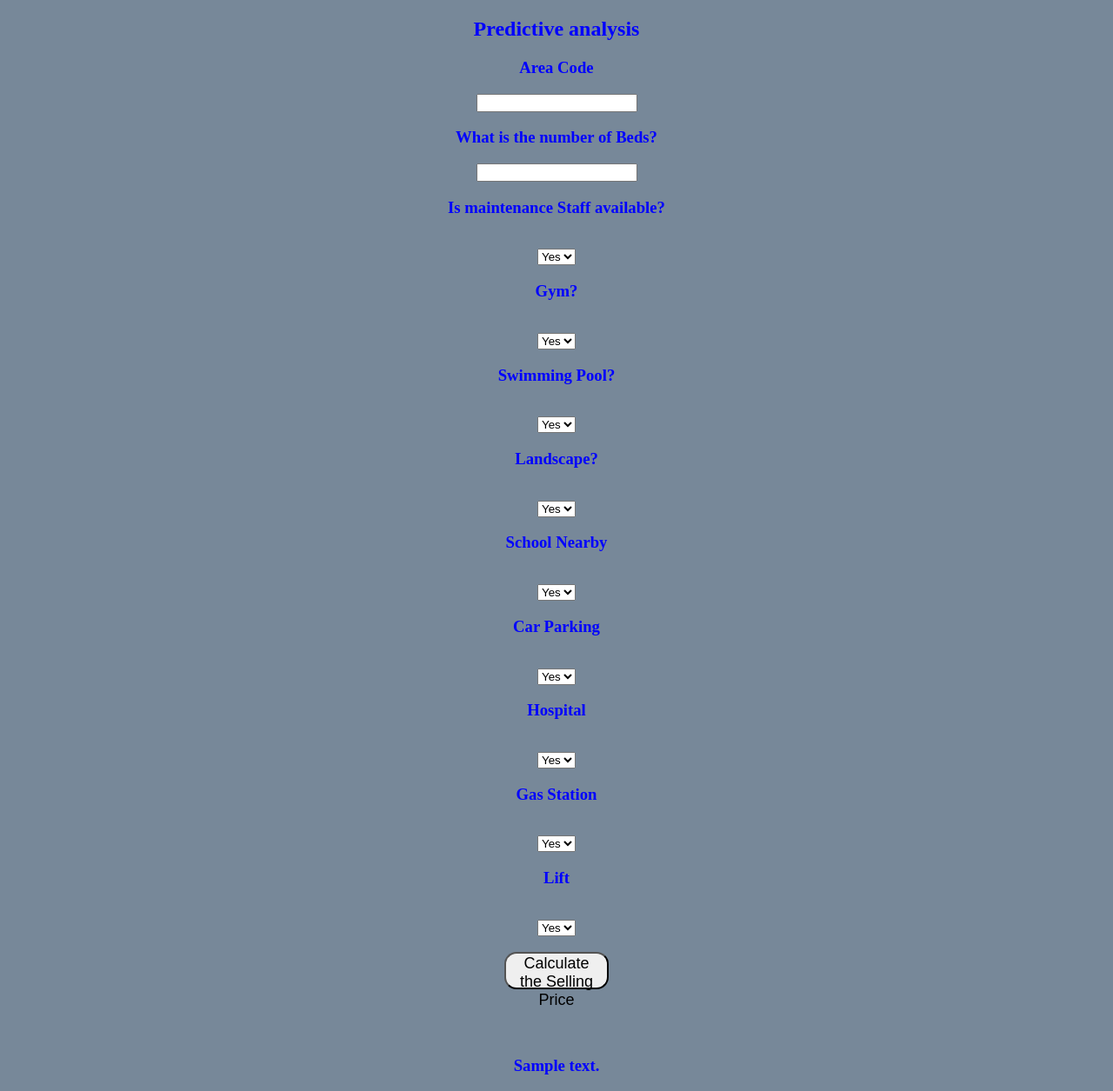
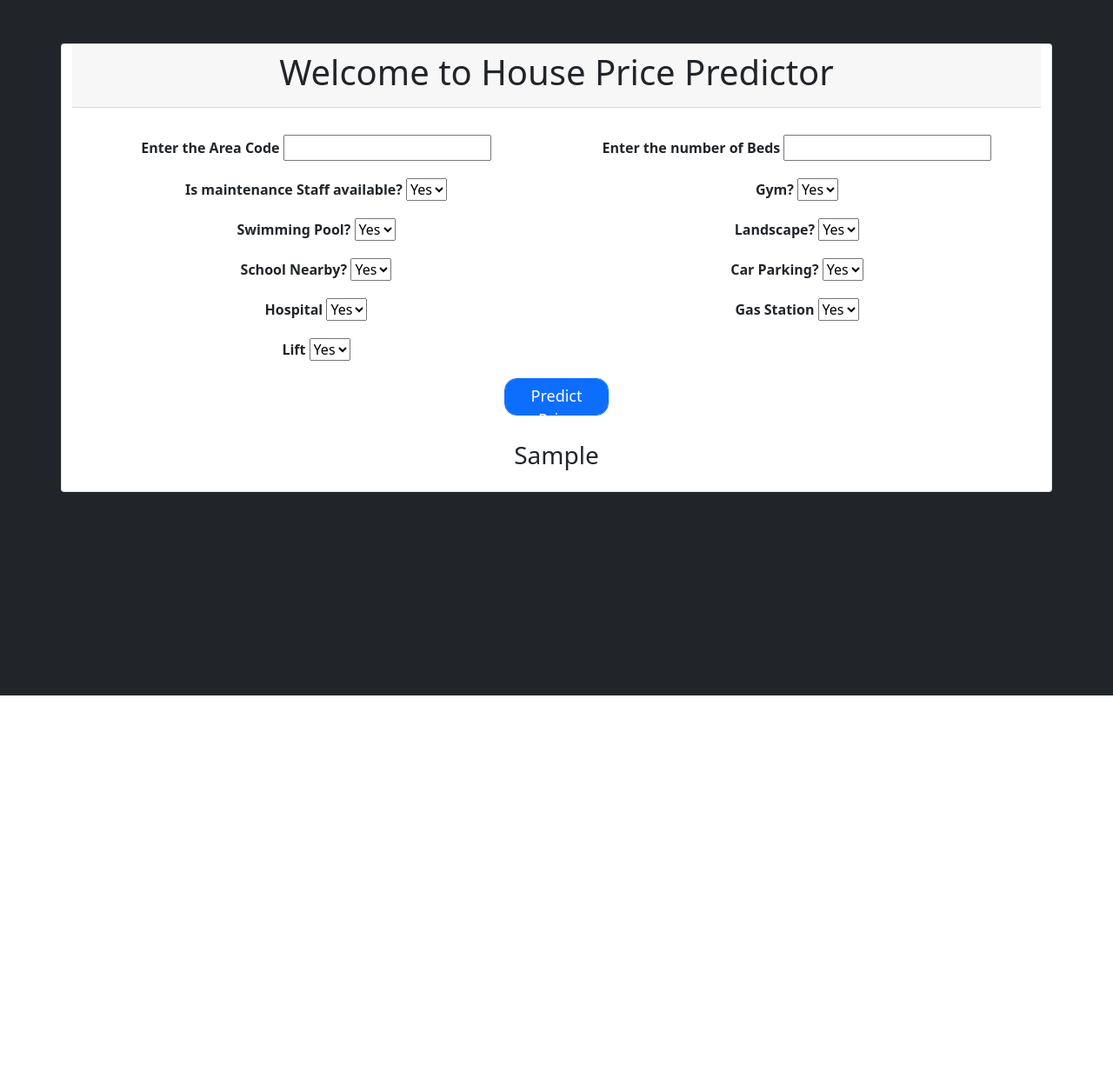
Before and after one commit to shashwat-2077/envisionAI, a Flask app: template templates/index.html in a window 1280 px wide. Shown: the whole page at 87% size. After the commit the page ends 800 px from the top, so only its background shows below. Run offline with Flask 2, Linux system fonts and the light colour scheme; the template is opened without the code that fills it: most values are stand-ins (such as "Sample title", 1, 10 or a date in 2020); parts of the project's set-up code (start-up, migrations or seed data) failed here and were passed over.

Commit message:
Update index.html

```diff
--- a/templates/index.html
+++ b/templates/index.html
@@ -1,78 +1,139 @@
-<!DOCTYPE html>
+<!doctype html>
 <html lang="en">
   <head>
-    <meta charset="UTF-8">
-    <meta name="viewport" content="width=device-width, initial-scale=1.0">
-    <title>Document</title>
+    <!-- Required meta tags -->
+    <meta charset="utf-8">
+    <meta name="viewport" content="width=device-width, initial-scale=1">
+
+    <!-- Bootstrap CSS -->
+    <link href="https://cdn.jsdelivr.net/npm/bootstrap@5.1.3/dist/css/bootstrap.min.css" rel="stylesheet" integrity="sha384-1BmE4kWBq78iYhFldvKuhfTAU6auU8tT94WrHftjDbrCEXSU1oBoqyl2QvZ6jIW3" crossorigin="anonymous">
+    <style>
+        .form-group{
+            text-align: center;
+            margin-top: 10px;
+            padding: 5px;
+        }
+    </style>
+
+    <title>House Price Prediction Model</title>
   </head>
+  <body class='bg-dark'>
+      <div class="container">
+          <div class="row">
+              <div class="card" style="width: 100%; height: 100%; margin-top: 50px;">
 
-<body>
+                <div class="card-header" style="text-align: center;">
+                    <h1>Welcome to House Price Predictor</h1>
+                </div>
 
-    <div style="color:blue">
+                <div class="card-body">
                     <form action="{{ url_for('predict')}}" method="post">
-            <h2>Predictive analysis</h2>
-            <h3>Area Code</h3>
+
+                        <div class="row">
+
+                            <div class="col-md-6 form-group">
+                                <label><b>Enter the Area Code</b></label>
                                 <input id="Area" name="Area" type="number " required="required">
+                            </div>
 
+                            <div class="col-md-6 form-group">
+                                <label><b>Enter the number of Beds</b></label>
+                                <input id="Bedroom" name="Bedroom" type="number " required="required">
+                            </div>
 
-            <h3>What is the number of Beds?</h3>
-            <input id="Bedroom" name="Bedroom" type="number " required="required">
-
-            <h3>Is maintenance Staff available?</h3><br><select name="maintenance" id="maintenance" required="required">
+                            <div class="col-md-6 form-group">
+                                <label><b>Is maintenance Staff available?</b></label>
+                                <select name="maintenance" id="maintenance" required="required">
                                     <option value="Yes">Yes</option>"Maintenance_Staff
                                     <option value="No">No</option>
                                 </select>
+                            </div>
 
-            <h3>Gym?</h3><br><select name="gym" id="gym" required="required">
+                            <div class="col-md-6 form-group">
+                                <label><b>Gym?</b></label>
+                                <select name="gym" id="gym" required="required">
                                     <option value="Yes">Yes</option>
                                     <option value="No">No</option>
                                 </select>
+                            </div>
 
-            <h3>Swimming Pool?</h3><br><select name="swimming_pool" id="swimming_pool" required="required">
+                            <div class="col-md-6 form-group">
+                                <label><b>Swimming Pool?</b></label>
+                                <select name="swimming_pool" id="swimming_pool" required="required">
                                     <option value="Yes">Yes</option>
                                     <option value="No">No</option>
                                 </select>
+                            </div>
 
-            <h3>Landscape?</h3><br><select name="landscape" id="landscape" required="required">
+                            <div class="col-md-6 form-group">
+                                <label><b>Landscape?</b></label>
+                                <select name="landscape" id="landscape" required="required">
                                     <option value="Yes">Yes</option>
                                     <option value="No">No</option>
                                 </select>
+                            </div>
 
-            <h3>School Nearby</h3><br><select name="School" id="School" required="required">
+                            <div class="col-md-6 form-group">
+                                <label><b>School Nearby?</b></label>
+                                <select name="School" id="School" required="required">
                                     <option value="Yes">Yes</option>
                                     <option value="No">No</option>
                                 </select>
+                            </div>
 
-            <h3>Car Parking</h3><br><select name="Parking" id="Parking" required="required">
+                            <div class="col-md-6 form-group">
+                                <label><b>Car Parking?</b></label>
+                                <select name="Parking" id="Parking" required="required">
                                     <option value="Yes">Yes</option>
                                     <option value="No">No</option>
                                 </select>
+                            </div>
 
-            <h3>Hospital</h3><br><select name="Hospital" id="Hospital" required="required">
+                            <div class="col-md-6 form-group">
+                                <label><b>Hospital</b></label>
+                                <select name="Hospital" id="Hospital" required="required">
                                     <option value="Yes">Yes</option>
                                     <option value="No">No</option>
                                 </select>
+                            </div>
 
-            <h3>Gas Station</h3><br><select name="gas_station" id="gas_station" required="required">
+                            <div class="col-md-6 form-group">
+                                <label><b>Gas Station</b></label>
+                                <select name="gas_station" id="gas_station" required="required">
                                     <option value="Yes">Yes</option>
                                     <option value="No">No</option>
                                 </select>
+                            </div>
 
-            <h3>Lift</h3><br><select name="Lift" id="Lift" required="required">
+                            <div class="col-md-6 form-group">
+                                <label><b>Lift</b></label>
+                                <select name="Lift" id="Lift" required="required">
                                     <option value="Yes">Yes</option>
                                     <option value="No">No</option>
                                 </select>
+                            </div>
 
-            <br><br><button id="sub" type="submit ">Calculate the Selling Price</button>
+                            <div class="col-md-12 form-group">
+                                <button id="sub" class="btn btn-primary form-control" type="submit "> Predict Price </button>
+                            </div>
+
+                        </div>
+
+                        </form>
                         <br>
 
-        </form>
-
-
-
-        <br><br><h3>{{ prediction_text }}<h3>
+                        <div class="col-md-12" style="text-align: center;">
+                            <h3>{{Rs}}</h3>
+                        </div>
+                </div>
+            </div>
+        </div>
       </div>
 
+    <!-- Option 1: Bootstrap Bundle with Popper -->
+    <script src="https://cdn.jsdelivr.net/npm/bootstrap@5.1.3/dist/js/bootstrap.bundle.min.js" integrity="sha384-ka7Sk0Gln4gmtz2MlQnikT1wXgYsOg+OMhuP+IlRH9sENBO0LRn5q+8nbTov4+1p" crossorigin="anonymous"></script>
+  </body>
+</html>
 
 
 
```
Lines whose indentation alone changed are shown as unchanged.
